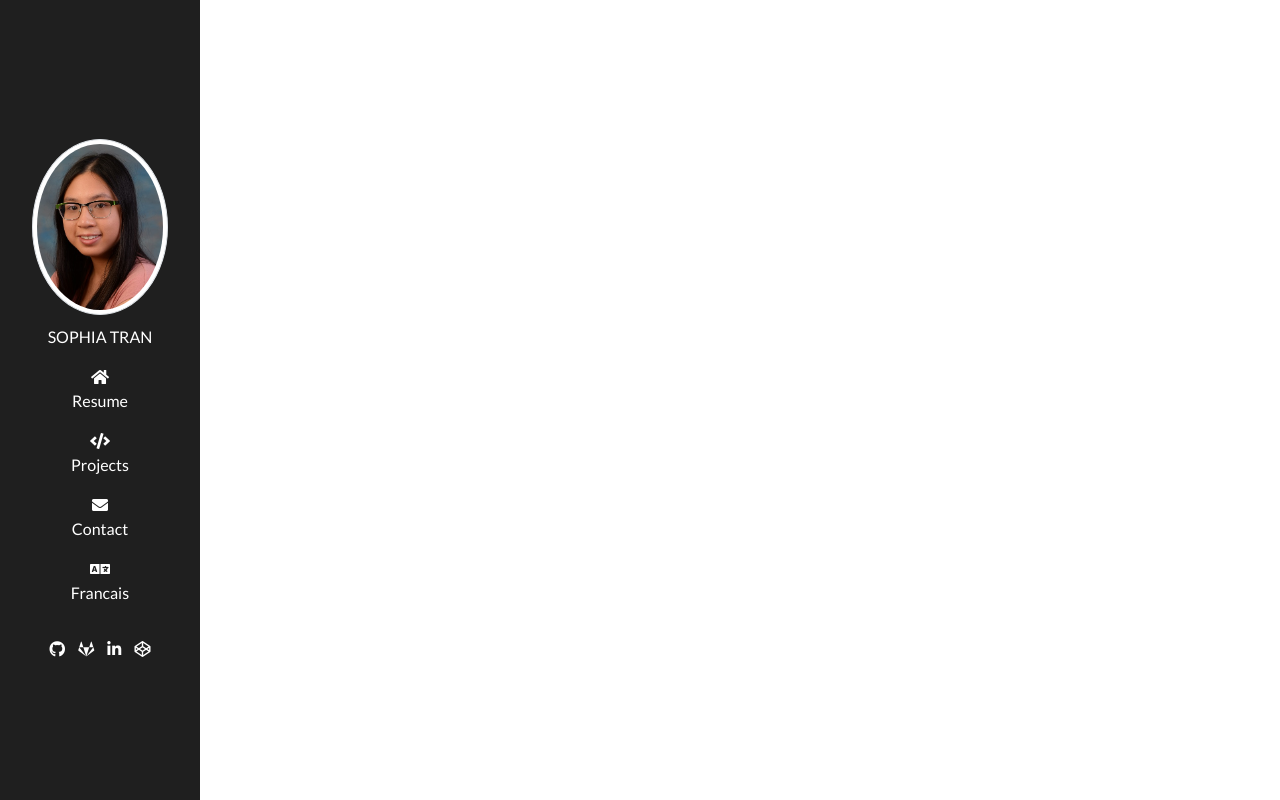
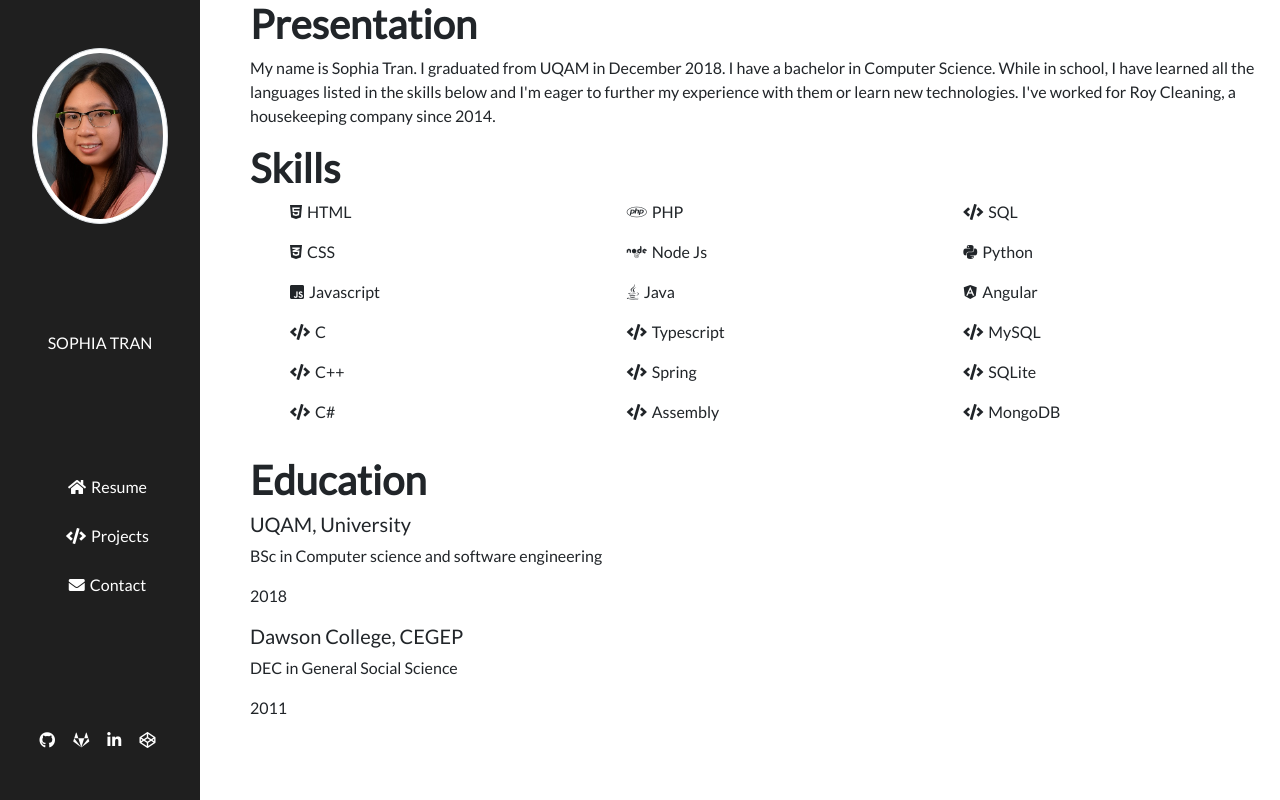
Before and after one commit to elenor001/sophia-resume, a website: page views/new-resume.html in a window 1280 px wide. Drawn offline with nearby package versions, Linux system fonts and the light colour scheme; files that its build step writes are made by us from their sources; files whose address does not match are found by name.

Commit message:
resume page

```diff
--- a/public/css/style.css
+++ b/public/css/style.css
@@ -7,8 +7,6 @@
 body {
 	font-family: 'Lato', sans-serif;
 	display: flex;
-	align-items: center;
-	justify-content: center;
 	flex-direction: column;
 	transition: background 0.4s linear;
 	text-align: center;
@@ -16,11 +14,44 @@ body {
 	min-height: 100vh;
 }
 
+h1 {
+	font-weight: bold;
+	display: flex;
+	flex-direction: row;
+	flex-flow: row wrap;
+	justify-content: flex-start;
+}
+
+p, h5 {
+	text-align: left;
+}
+
+ul {
+	list-style-type: none;
+	-moz-column-count: 3;
+    -moz-column-gap: 20px;
+    -webkit-column-count: 3;
+    -webkit-column-gap: 20px;
+    column-count: 3;
+    column-gap: 20px;
+}
+
+li {
+	display: flex;
+	flex-direction: row;
+	align-items: baseline;
+}
+
+.site {
+	margin-left: 250px;
+}
+
 .name {
 	margin-top: 10px;
 }
 
 .menu {
+	list-style: none;
 	max-width: 200px;
 	height: 100vh;
 	position: fixed;
@@ -29,7 +60,7 @@ body {
 	padding: 0 2em;
 	display: flex;
 	flex-direction: column;
-	justify-content: center;
+	justify-content: space-around;
 	color: white;
 }
 
@@ -43,8 +74,17 @@ body {
 .tab {
 	color:white;
     cursor: pointer;
+	display: flex;
+	flex-direction: row;
+	align-items: baseline;
+	padding: 5px 0px 0px 0px;
+	margin: 2px 2px 2px 2px;
     justify-content: center;
     transition: background 0.4s linear;
+}
+
+.fas, .fab {
+	margin-right: 5px;
 }
 
 a:hover{
@@ -57,6 +97,10 @@ a:hover{
 .tab-footer {
 	color: white;
 	padding: 5px;
+}
+
+.mobile-footer {
+	display: none;
 }
 
 .cnavy {
@@ -120,3 +164,35 @@ a:hover{
 .pic-card-height {
     height: 300px;
 }
+
+@media only screen and (max-width: 600px) {
+
+	.name {
+		display: none;
+	}
+
+	#pic {
+		display: none;
+	}
+
+	.nav-footer {
+		display: none;
+	}
+
+	.menu {
+		max-width: 100%;
+		height: 50px;
+		position: relative;
+		top: 0;
+		display: flex;
+	}
+
+	.nav {
+		flex-direction: row;
+	}
+
+	.site {
+		margin-top: 20px;
+		margin-left: 0px;
+	}
+}
--- a/views/new-resume.html
+++ b/views/new-resume.html
@@ -9,7 +9,6 @@
 		<link rel="stylesheet" href="https://stackpath.bootstrapcdn.com/bootstrap/4.1.3/css/bootstrap.min.css" integrity="sha384-MCw98/SFnGE8fJT3GXwEOngsV7Zt27NXFoaoApmYm81iuXoPkFOJwJ8ERdknLPMO" crossorigin="anonymous">
 		<script src="https://stackpath.bootstrapcdn.com/bootstrap/4.1.3/js/bootstrap.min.js" integrity="sha384-ChfqqxuZUCnJSK3+MXmPNIyE6ZbWh2IMqE241rYiqJxyMiZ6OW/JmZQ5stwEULTy" crossorigin="anonymous"></script>
 		<link rel="stylesheet" type="text/css" href="css/style.css">
-		<script type="text/javascript" src="https://platform.linkedin.com/badges/js/profile.js" async defer></script>
 	</head>
 	<body>
 		<div class="menu">
@@ -28,10 +27,6 @@
 					<i class="fas fa-envelope"></i>
 					<p>Contact</p>
 				</a>
-				<a class="tab" href="resume-fr">
-					<i class="fas fa-language"></i>
-					<p>Francais</p>
-				</a>
 			</div>
 			<div class="nav-footer">
 				<a class="tab-footer" href="https://github.com/elenor001">
@@ -48,5 +43,97 @@
 				</a>
 			</div>
 		</div>
+		<div class="site">
+			<div class="presentation">
+				<h1>Presentation</h1>
+				<p>My name is Sophia Tran. I graduated from UQAM in December 2018. I have a bachelor in Computer Science. While in school, I have learned all the languages listed in the skills below and I'm eager to further my experience with them or learn new technologies. I've worked for Roy Cleaning, a housekeeping company since 2014.</p>
+			</div>
+			<div class="skills">
+				<h1>Skills</h1>
+				<ul>
+					<li>
+						<i class="fab fa-html5"></i>
+						<p>HTML</p>
+					</li>
+					<li>
+						<i class="fab fa-css3-alt"></i>
+						<p>CSS</p>
+					</li>
+					<li>
+						<i class="fab fa-js-square"></i>
+						<p>Javascript</p>
+					</li>
+					<li>
+						<i class="fas fa-code"></i>
+						<p>C</p>
+					</li>
+					<li>
+						<i class="fas fa-code"></i>
+						<p>C++</p>
+					</li>
+					<li>
+						<i class="fas fa-code"></i>
+						<p>C#</p>
+					</li>
+					<li>
+						<i class="fab fa-php"></i>
+						<p>PHP</p>
+					</li>
+					<li>
+						<i class="fab fa-node"></i>
+						<p>Node Js</p>
+					</li>
+					<li>
+						<i class="fab fa-java"></i>
+						<p>Java</p>
+					</li>
+					<li>
+						<i class="fas fa-code"></i>
+						<p>Typescript</p>
+					</li>
+					<li>
+						<i class="fas fa-code"></i>
+						<p>Spring</p>
+					</li>
+					<li>
+						<i class="fas fa-code"></i>
+						<p>Assembly</p>
+					</li>
+					<li>
+						<i class="fas fa-code"></i>
+						<p>SQL</p>
+					</li>
+					<li>
+						<i class="fab fa-python"></i>
+						<p>Python</p>
+					</li>
+					<li>
+						<i class="fab fa-angular"></i>
+						<p>Angular</p>
+					</li>
+					<li>
+						<i class="fas fa-code"></i>
+						<p>MySQL</p>
+					</li>
+					<li>
+						<i class="fas fa-code"></i>
+						<p>SQLite</p>
+					</li>
+					<li>
+						<i class="fas fa-code"></i>
+						<p>MongoDB</p>
+					</li>
+				</ul>
+			</div>
+			<div class="education">
+				<h1>Education</h1>
+				<h5>UQAM, University</h5>
+				<p class="degree">BSc in Computer science and software engineering</p>
+				<p class="year">2018</p>
+				<h5>Dawson College, CEGEP</h5>
+				<p class="degree">DEC in General Social Science</p>
+				<p class="year">2011</p>
+			</div>
+		</div>
 	</body>
 </html>
```
Also changed, not shown: public/js/script.js (added).
